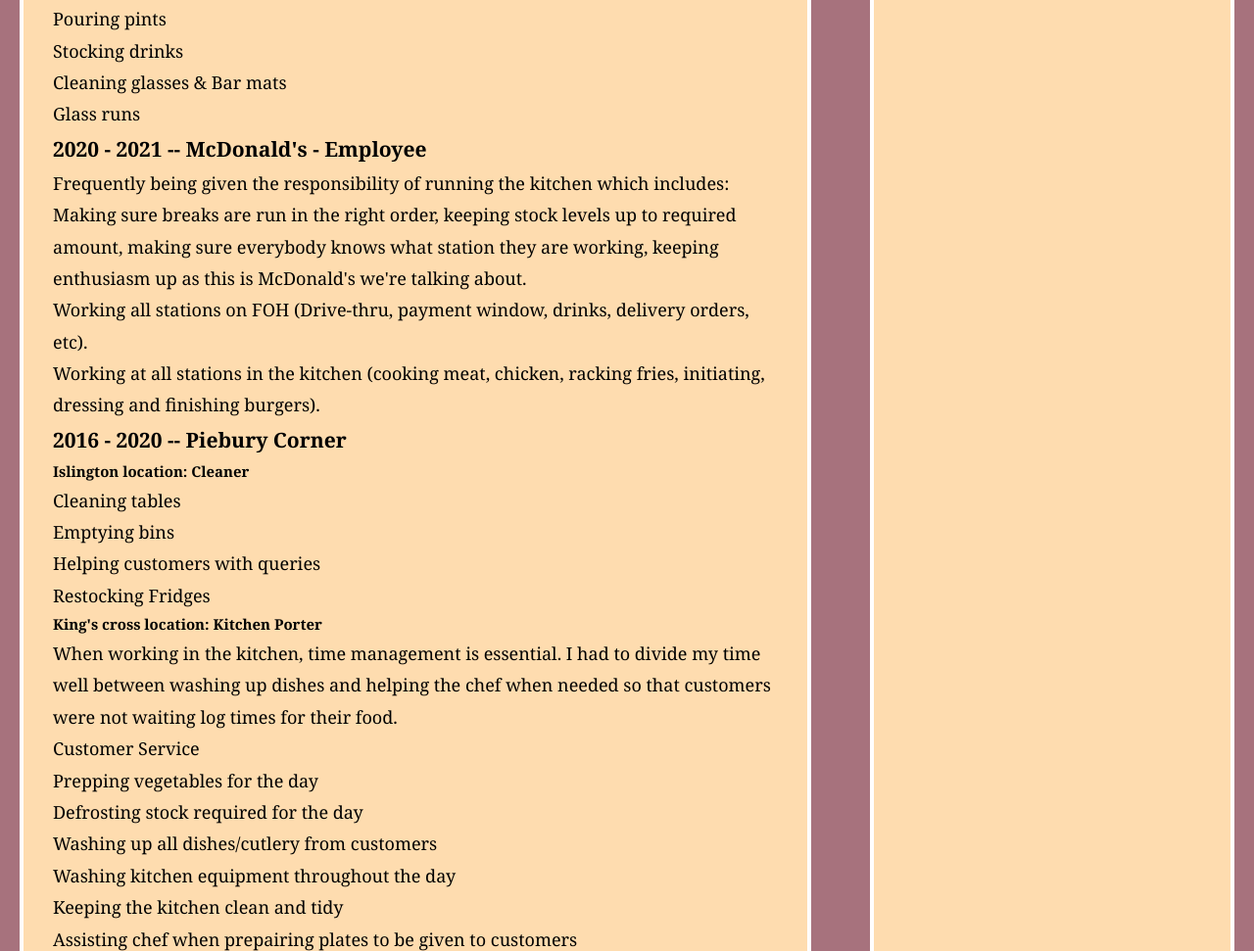
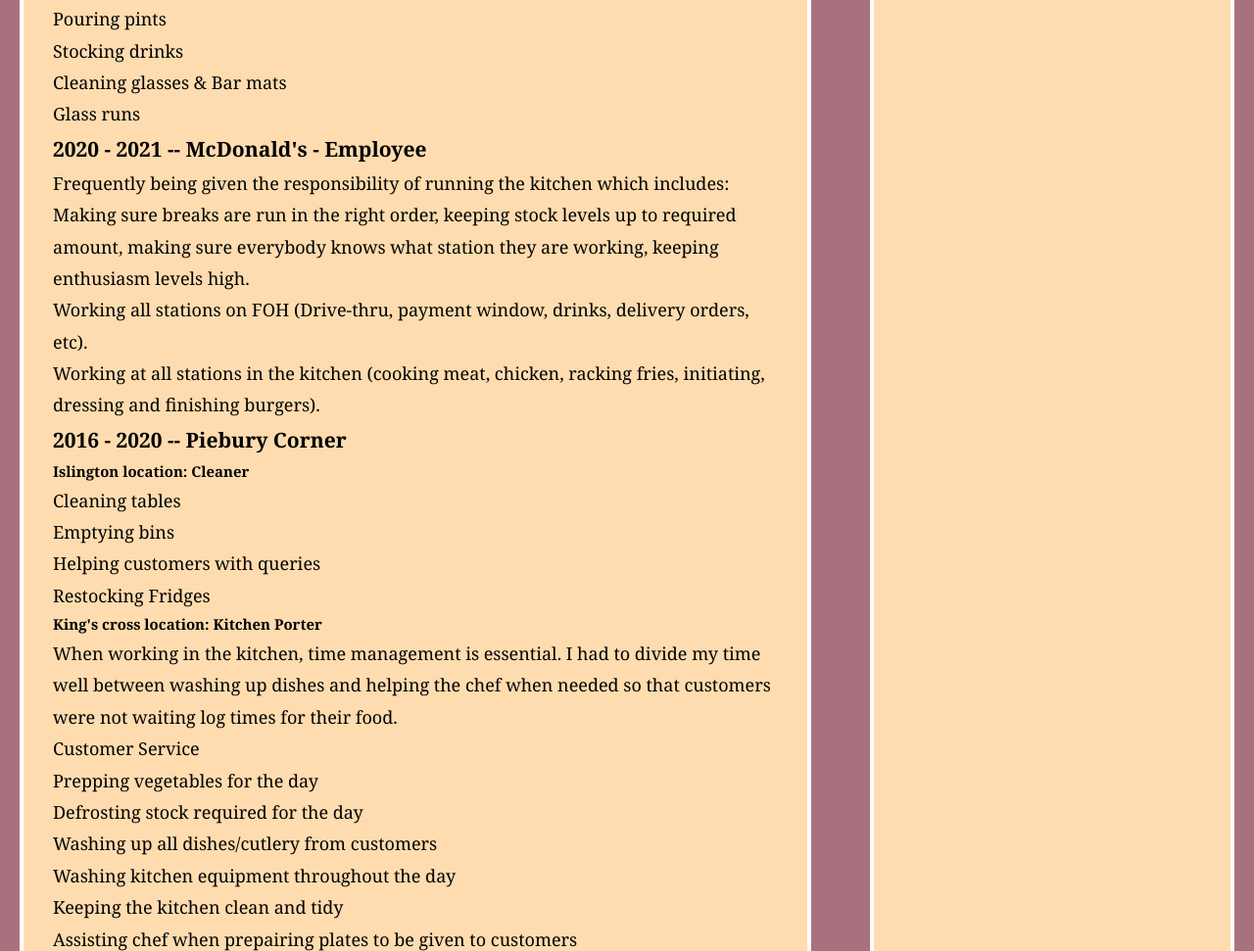
Before and after one commit to Blanco0420/CV, a plain HTML site: page index.html in a window 1280 px wide. Shown: the part 2081-3052 px from the top of the page at 98% size. Drawn offline with nearby package versions, Linux system fonts and the light colour scheme.

Commit message:
fixed mcdonald's paragraph

```diff
--- a/index.html
+++ b/index.html
@@ -259,8 +259,8 @@
 										run in the right order, keeping stock
 										levels up to required amount, making
 										sure everybody knows what station they
-										are working, keeping enthusiasm up as
-										this is McDonald's we're talking about.
+										are working, keeping enthusiasm levels
+										high.
 									</li>
 									<li>
 										Working all stations on FOH (Drive-thru,
```
